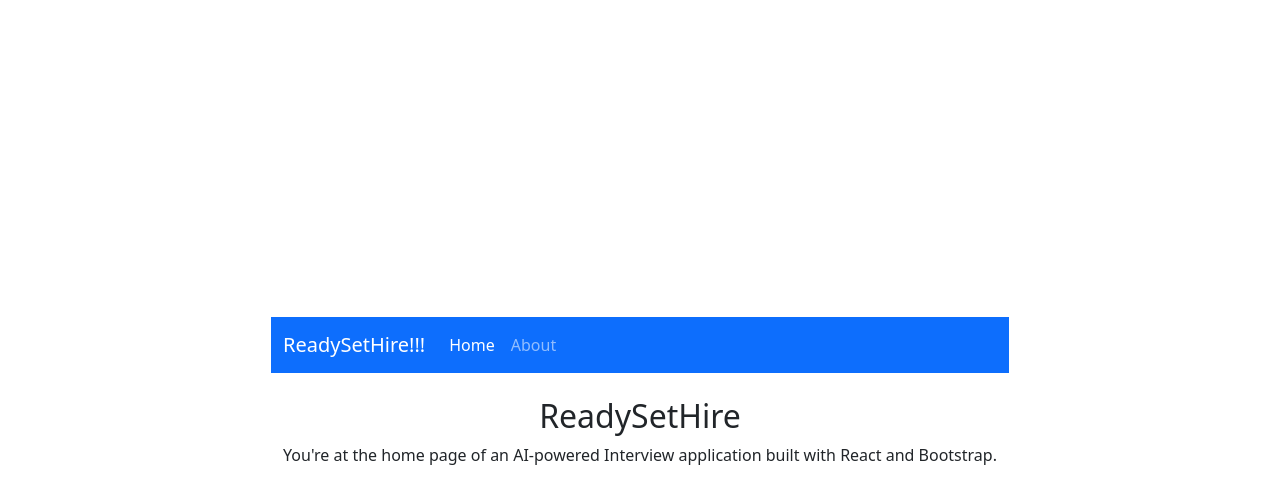
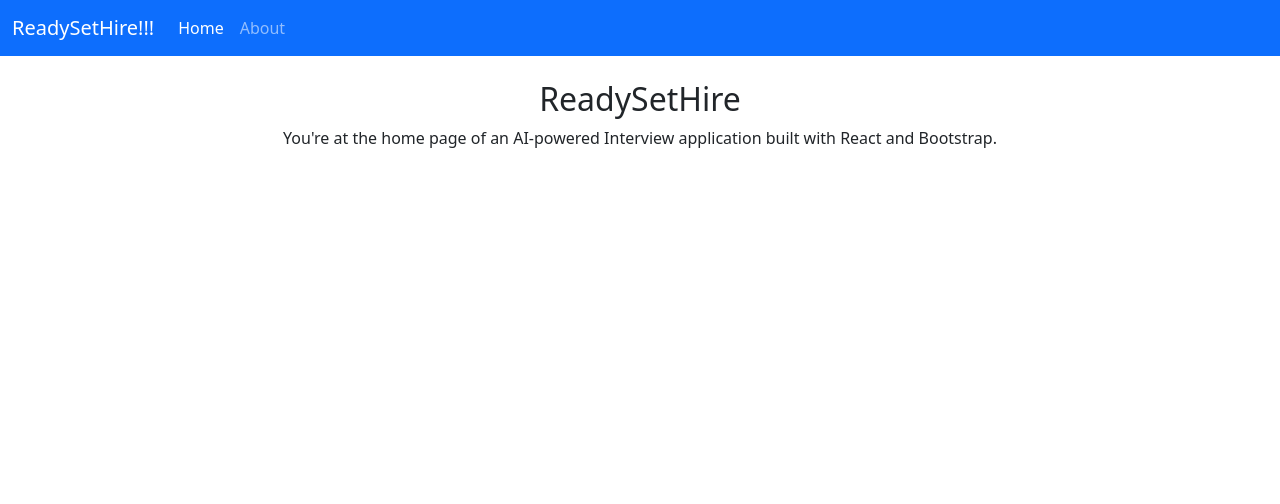
Before and after one commit to UniversalTze/Interview-React, a React (Vite) app in the folder ready-set-hire/: page / in a window 1280 px wide. Shown: the top 504 px of the page. Built offline with nearby package versions, Linux system fonts and the light colour scheme.

Commit message:
Removing all the unnecessary css style from code.

```diff
--- a/ready-set-hire/src/App.css
+++ b/ready-set-hire/src/App.css
@@ -1,6 +1,4 @@
 #root {
-  max-width: 1280px;
   margin: 0 auto;
-  padding: 2rem;
   text-align: center;
 }
--- a/ready-set-hire/src/App.jsx
+++ b/ready-set-hire/src/App.jsx
@@ -17,7 +17,7 @@ export default function App() {
     { path: "/about", label: "About" },
   ];
 
-  return ( // (no footer currently)
+  return ( // (no footer currently) (outlet is child component of current root that you want to show)
     <div className="App">
       <Header rootName={rootName} navLinks={navLinks} />
       <Outlet />
--- a/ready-set-hire/src/index.css
+++ b/ready-set-hire/src/index.css
@@ -5,7 +5,6 @@
 
   color-scheme: light dark;
   color: rgba(255, 255, 255, 0.87);
-  background-color: #242424;
 
   font-synthesis: none;
   text-rendering: optimizeLegibility;
@@ -15,9 +14,6 @@
 
 body {
   margin: 0;
-  display: flex;
-  place-items: center;
-  min-width: 320px;
   min-height: 100vh;
 }
 
```
